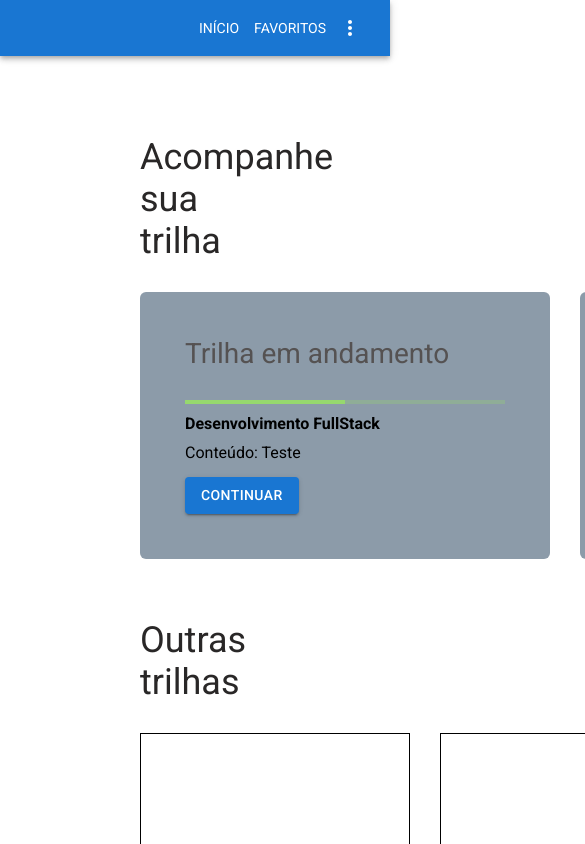
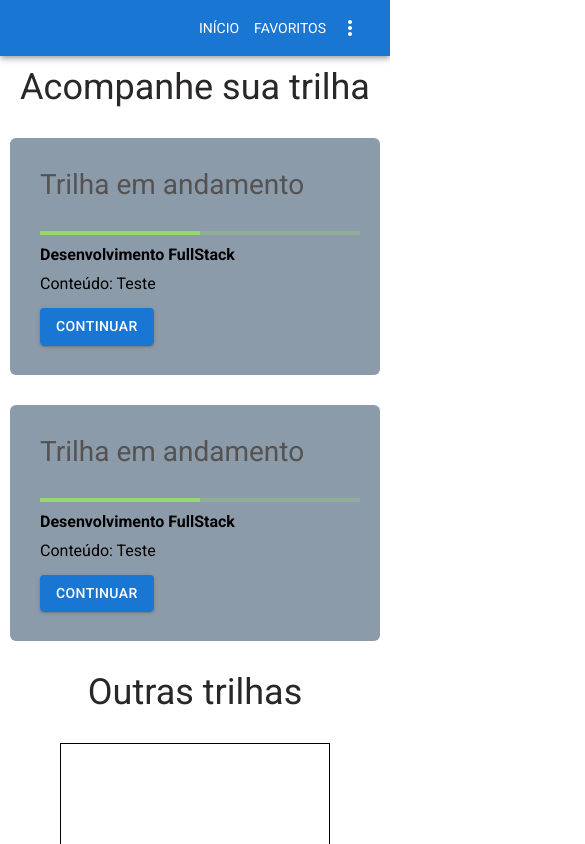
Before and after one commit to arthurisvi/frontend-orange-evolution, a React (Vite) app: page /dashboard in a window 390 px wide. Shown: the top 844 px of the page, 585 px wide, since content can reach past the window. Built offline with nearby package versions, Linux system fonts and the light colour scheme.

Commit message:
feat: pagina de dashboard responsiva

```diff
--- a/src/pages/Dashboard/index.jsx
+++ b/src/pages/Dashboard/index.jsx
@@ -1,5 +1,5 @@
 import React, { useState, useEffect } from "react";
-import { Title, MobileDiv } from "./style";
+import { Title, MobileDiv, ContainerCards, Container } from "./style";
 import CardTrail from "../../shared/components/CardTrail";
 import PrimarySearchAppBar from "../../shared/components/Header";
 import CardProgress from "../../shared/components/CardProgress";
@@ -15,12 +15,9 @@ const Dashboard = () => {
   return (
     <body>
       <PrimarySearchAppBar />
-      {/* <MobileDiv> */}
-        <Box sx={{ padding: "5rem 8.75rem 5rem 8.75rem" }}>
+      <Container>
         <Title>Acompanhe sua trilha</Title>
-          <Box
-            sx={{ display: "flex", gap: "1.875rem", marginBottom: "3.75rem" }}
-          >
+        <ContainerCards>
           {trails.map((trail) => (
             <CardProgress
               trailId={trail.id}
@@ -28,9 +25,10 @@ const Dashboard = () => {
               trailTitle={trail.name}
             />
           ))}
-          </Box>
+        </ContainerCards>
         <Title>Outras trilhas</Title>
-          <Box sx={{ display: "flex", gap: "1.875rem", marginTop: "1.875rem" }}>
+        {/* <Box sx={{ display: "flex", gap: "1.875rem", marginTop: "1.875rem" }}> */}
+        <ContainerCards>
           {trails.map((trail) => (
             <CardTrail
               key={trail.id}
@@ -39,9 +37,9 @@ const Dashboard = () => {
               id={trail.id}
             />
           ))}
-          </Box>
-        </Box>
-      {/* </MobileDiv> */}
+        </ContainerCards>
+        {/* </Box> */}
+      </Container>
     </body>
   );
 };
--- a/src/pages/Dashboard/style.js
+++ b/src/pages/Dashboard/style.js
@@ -5,6 +5,9 @@ export const Title = styled.h1 `
   font-weight: 400;
   color: #292727;
   margin-bottom: 1.875rem;
+  @media screen and (max-width: 958px) {
+    text-align: center;
+  }
 `;
 
 export const MobileDiv = styled.div `
@@ -15,3 +18,23 @@ export const MobileDiv = styled.div `
     padding: 0px;
   }
 `;
+
+export const ContainerCards = styled.div `
+  display: flex;
+  gap: 1.875rem;
+  margin-bottom: 3.75rem;
+  @media screen and (max-width: 958px) {
+    display: flex;
+    flex-direction: column;
+    justify-content: center;
+    align-items: center;
+    margin-bottom: 1.875rem;
+  }
+`;
+
+export const Container = styled.div `
+  padding: 5rem 8.75rem 5rem 8.75rem;
+  @media screen and (max-width: 958px) {
+    padding: 10px;
+  }
+`;
--- a/src/pages/Trail/index.jsx
+++ b/src/pages/Trail/index.jsx
@@ -3,7 +3,7 @@ import PrimarySearchAppBar from "../../shared/components/Header";
 import Accordion from "../../shared/components/Accordion"
 import Box from "@mui/material/Box";
 import api from "../../shared/services/api";
-import TailProgress from "../../shared/components/TrailProgress";
+import TrailProgress from "../../shared/components/TrailProgress";
 
 const Trail = () => {
 
@@ -16,7 +16,7 @@ const Trail = () => {
           <Box sx={{marginLeft: '30px', marginBottom: '30px'}}>
             <h1>Trilha de UX/UI Design</h1>
           </Box>
-          <TailProgress />
+          <TrailProgress />
         </Box>
         <Box sx={{display: 'flex', flexDirection: 'column', gap: '30px'}}>
           <Accordion />
--- a/src/shared/components/CardProgress/index.jsx
+++ b/src/shared/components/CardProgress/index.jsx
@@ -2,7 +2,7 @@ import React from "react";
 import LinearProgress from "@mui/material/LinearProgress";
 import Box from "@mui/material/Box";
 import { Button } from "@mui/material";
-import { Link } from 'react-router-dom'
+import { Link } from "react-router-dom";
 import styled from "styled-components";
 
 const StyledLink = styled(Link)`
@@ -23,21 +23,20 @@ const Title = styled.h2`
   color: #555252;
 `;
 
-const Mobile = styled.div`
-  display: flex;
-  flex-direction: column;
-`
+const Card = styled.div`
+  width: 30.625rem;
+  padding: 2.813rem;
+  background-color: #8c9ba9;
+  border-radius: 6px;
+  @media screen and (max-width: 958px) {
+    width: 100%;
+    padding: 1.875rem;
+  }
+`;
 
 export default function CardProgress(props) {
   return (
-    <Box
-      sx={{
-        width: 490,
-        padding: "45px",
-        backgroundColor: "#8C9BA9",
-        borderRadius: "6px",
-      }}
-    >
+    <Card>
       <Title>Trilha em andamento</Title>
       <Box
         sx={{
@@ -58,6 +57,6 @@ export default function CardProgress(props) {
           Continuar
         </Button>
       </StyledLink>
-    </Box>
+    </Card>
   );
 }
```
Lines whose indentation alone changed are shown as unchanged.
